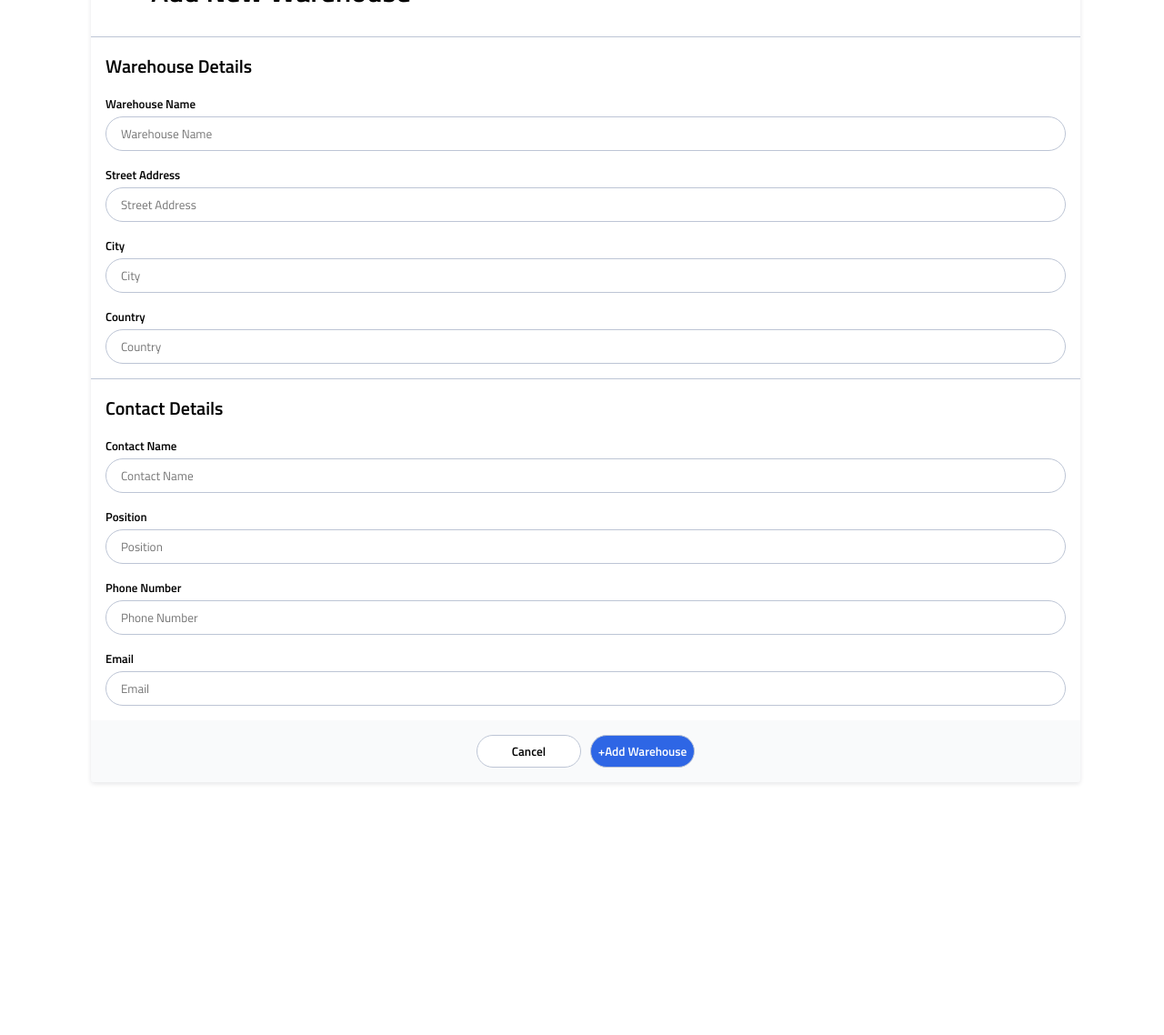
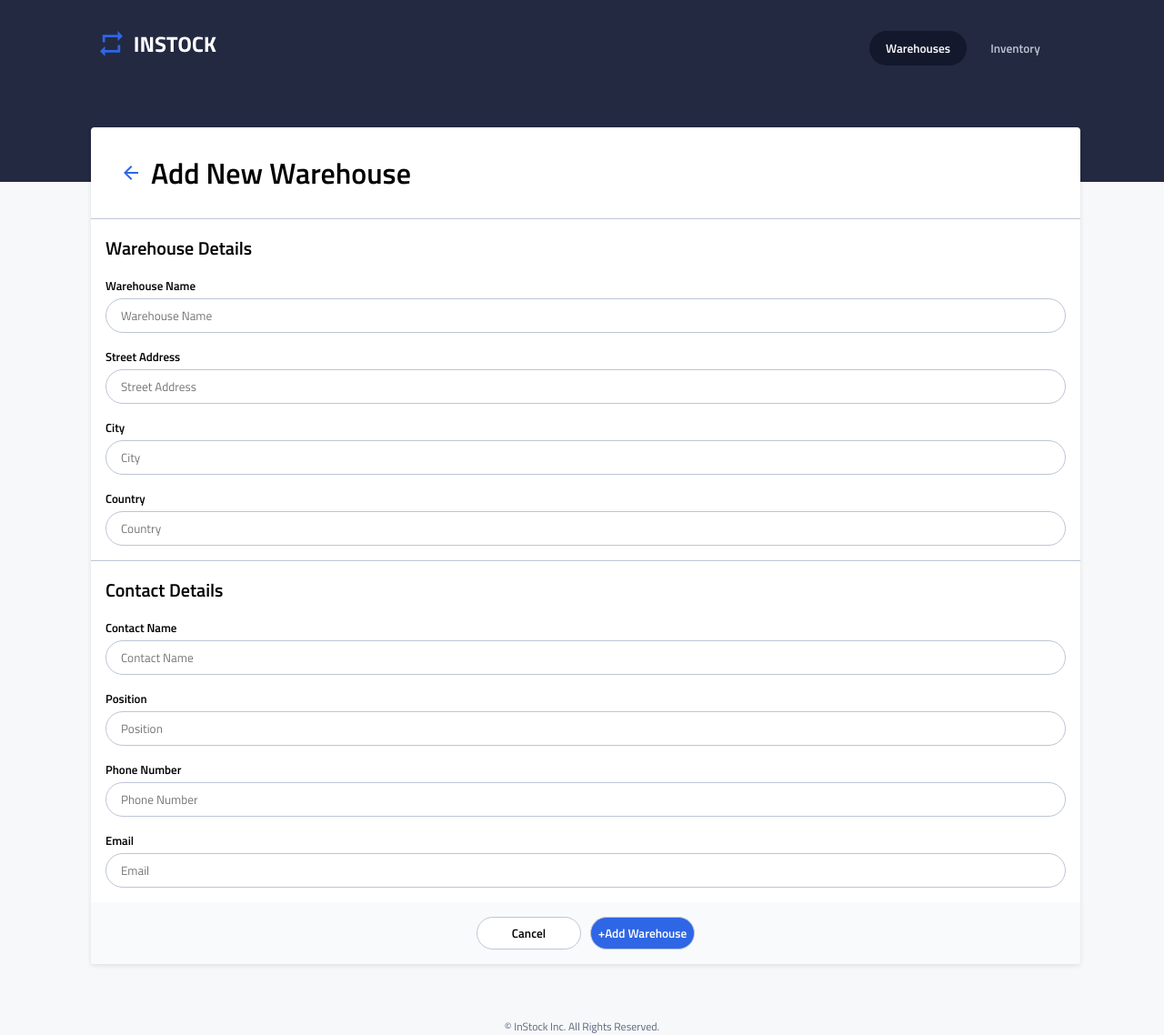
Before and after one commit to ShirinSadeghii/instock-frontend, a React (Create React App) app: page /details/edit in a window 1280 px wide. Shown: the whole page at 91% size. Before the commit the page ends 920 px from the top, so only its background shows below. Built offline with nearby package versions, Linux system fonts and the light colour scheme.

Commit message:
add edit page and connect to edit component

```diff
--- a/src/App.jsx
+++ b/src/App.jsx
@@ -4,7 +4,8 @@ import WarehouseDetails from "./pages/WarehouseDetails/WarehouseDetails";
 import Warehouses from "./pages/Warehouses/Warehouses";
 import AddWarehousePage from "./pages/AddWarehousePage/AddWarehousePage";
 import "./App.scss";
-import EditWarehouse from "./components/EditWarehouse/EditWarehouse";
+
+import EditWarehousePage from "./pages/EditWarehousePage/EditwarehousePage";
 
 function App() {
   return (
@@ -13,7 +14,7 @@ function App() {
         <Route path="/" element={<Warehouses />}></Route>
         <Route path="/details" element={<WarehouseDetails />}></Route>
         <Route path="/details/add" element={<AddWarehousePage />}></Route>
-        <Route path="/details/edit" element={<EditWarehouse />}></Route>
+        <Route path="/details/edit" element={<EditWarehousePage />}></Route>
         <Route path="/inventory" element={<Inventory />}></Route>
       </Routes>
     </BrowserRouter>
--- /dev/null
+++ b/src/pages/EditWarehousePage/EditwarehousePage.jsx
@@ -0,0 +1,19 @@
+import Header from "../../components/Header/Header";
+import NewWarehouse from "../../components/NewWarehouse/NewWarehouse";
+import Footer from "../../components/Footer/Footer";
+import "../../App.scss";
+import EditWarehouse from "../../components/EditWarehouse/EditWarehouse";
+
+function EditWarehousePage() {
+  return (
+    <div className="warehouse-details">
+      <Header />
+      <div className="main">
+        <EditWarehouse />
+        <Footer />
+      </div>
+    </div>
+  );
+}
+
+export default EditWarehousePage;
```
